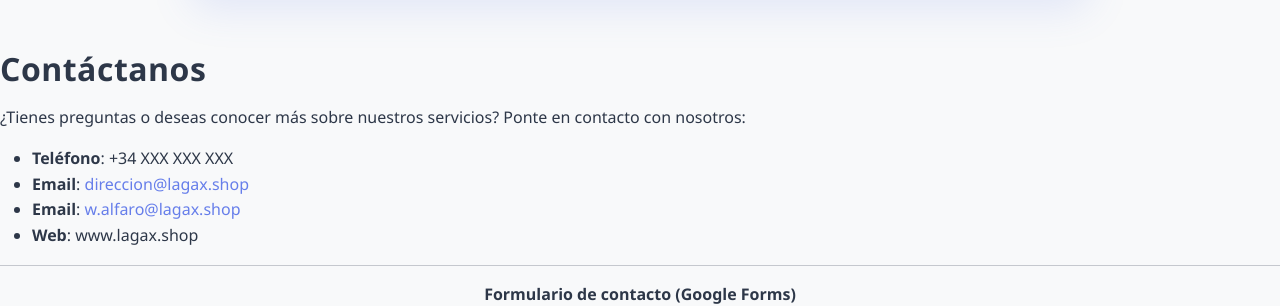
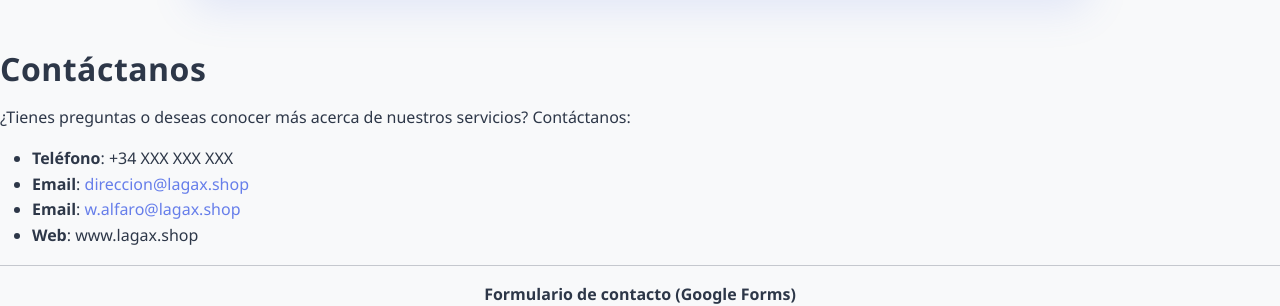
Before and after one commit to gasglz18/lagax, a Jekyll site: the page built from index.md, in a window 1280 px wide and 900 px high, scrolled down 2602 px. Shown: the part 154-460 px from the top of the window. Built offline with Jekyll 4.4.1, drawn with Linux system fonts in a browser that asks for light colours.

Commit message:
Mejorar redacción y puntuación en sección de contacto

```diff
--- a/index.md
+++ b/index.md
@@ -543,7 +543,7 @@ startAutoplay();
 
 ## Contáctanos {#contactanos}
 
-¿Tienes preguntas o deseas conocer más sobre nuestros servicios? Ponte en contacto con nosotros:
+¿Tienes preguntas o deseas conocer más acerca de nuestros servicios? Contáctanos:
 
 - **Teléfono**: +34 XXX XXX XXX
 - **Email**: [direccion@lagax.shop](mailto:direccion@lagax.shop)
```
Also changed, not shown: 1 other file.
